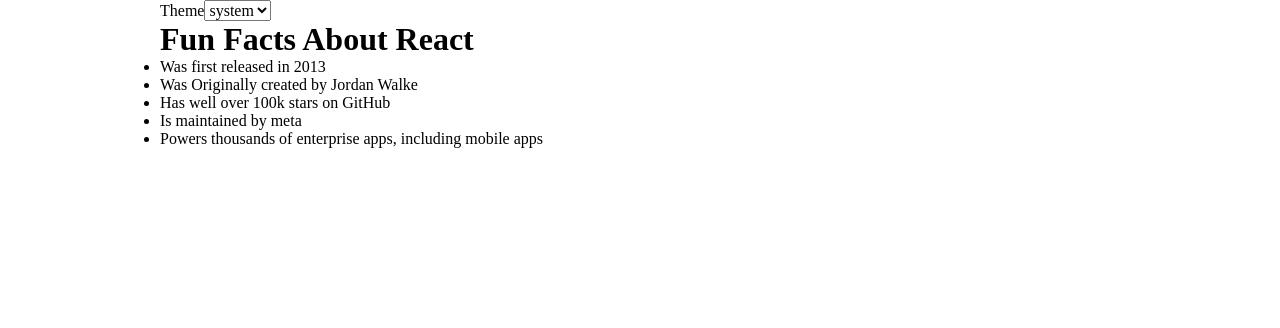
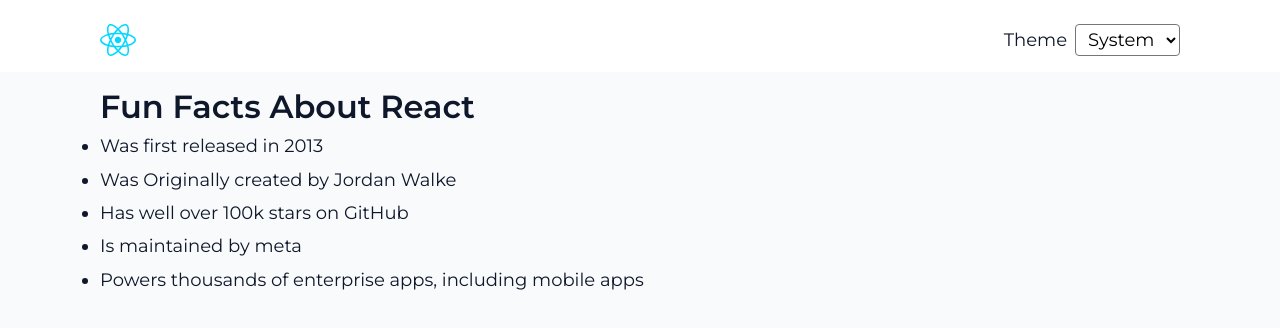
Before and after one commit to Fuego-fuego/Scrimb-React-Course-Project-001, a React (Vite) app: page / in a window 1280 px wide. Shown: the top 328 px of the page. Built offline with nearby package versions, Linux system fonts and the light colour scheme.

Commit message:
style: add layout styles

```diff
--- a/src/components/Header.jsx
+++ /dev/null
@@ -1,16 +0,0 @@
-
-import Themeselector from "./ThemeSelector";
-
-const Header = () =>{
-    return (
-  <header className="primary-header">
-  <div class="container">
-    <div className="primary-header-content-wrapper">
-      <Themeselector/>
-    </div>
-  </div>
-</header>
-)
-}
-
-export default Header
--- /dev/null
+++ b/src/components/header/Header.jsx
@@ -0,0 +1,24 @@
+import {Link} from "react-router-dom"
+import ThemeSelector from "../theme-selector/ThemeSelector.jsx";
+
+import "./header.css"
+import logo from "../../../assets/react.svg"
+
+
+const Header = () =>{
+    return (
+  <header className="primary-header">
+  <div class="container">
+    <div className="primary-header-content-wrapper | flex">
+      {/* Logo */}
+      <div className="logo-wrapper">
+        <Link to="/"><img src={logo} alt="company logo" /></Link>
+      </div>
+      <ThemeSelector/>
+    </div>
+  </div>
+</header>
+)
+}
+
+export default Header
--- /dev/null
+++ b/src/components/header/header.css
@@ -0,0 +1,5 @@
+.primary-header-content-wrapper{
+    justify-content: space-between;
+    padding-block: 1.5rem  1rem;
+    align-items: center;
+}
--- a/src/components/ThemeSelector.jsx
+++ b/src/components/theme-selector/ThemeSelector.jsx
@@ -1,11 +1,12 @@
+import "./theme-selector.css"
 
 const ThemeSelector = () => {
 
 
         return (
-        <div class="theme-selector-wrapper">
+        <div class="theme-selector-wrapper | flex">
                 <label for="themeSelector" className="capitalize">theme</label>
-                <select name="themeSelector" id="themeSelector" className="theme-selector"
+                <select name="themeSelector" id="themeSelector" className="theme-selector | capitalize"
                         aria-label="theme selector">
                         <option value="system" data-theme="system">system</option>
                         <option value="light" data-theme="light">light</option>
--- /dev/null
+++ b/src/components/theme-selector/theme-selector.css
@@ -0,0 +1,9 @@
+.theme-selector-wrapper {
+  gap: 0.5rem;
+  align-items: center;
+}
+
+.theme-selector{
+padding: 0.2rem 0.5rem;
+border-radius: var(--border-radius-200);
+}
--- a/src/pages/Home.jsx
+++ b/src/pages/Home.jsx
@@ -1,4 +1,4 @@
-import Header from "../components/Header"
+import Header from "../components/header/Header.jsx"
 
 const Home = () =>{
 
@@ -8,9 +8,9 @@ const Home = () =>{
         <main>
             {/* Fun Facts About React */}
             <section className="fun-facts-about-react">
-                <div className="container">
+                <div className="container flow">
                     <h2 className="secondary-heading fw-semi-bold capitalize">fun facts about react</h2>
-                    <ul className="fun-facts-list">
+                    <ul className="fun-facts-list | flow" style={{ "--flow-spacer": "0.4rem" }}>
                         <li> Was first released in 2013 </li>
                         <li> Was Originally created by Jordan Walke</li>
                         <li> Has well over 100k stars on GitHub</li>
--- a/src/style.css
+++ b/src/style.css
@@ -7,7 +7,8 @@
  --clr-react-logo-aqua-blue:#61DBFB;
 
   --clr-neutral-100: #ffffff;
-  --clr-neutral-200: #dedede;
+  --clr-neutral-200: #f8fafc;
+  --clr-neutral-250: #e7e7e7;
   --clr-neutral-300: #8c8c8c;
   --clr-neutral-500: #696969;
   --clr-neutral-600: #444444;
@@ -15,7 +16,7 @@
   --clr-neutral-800: #151515;
   --clr-neutral-900: #000;
 
-  --body-fg: light-dark(var(--clr-neutral-700), var(--clr-neutral-200));
+  --body-fg: light-dark(#0f172a, var(--clr-neutral-250));
   --body-bg: light-dark(var(--clr-neutral-200), var(--clr-neutral-700));
   --header-bg: light-dark(var(--clr-neutral-100), var(--clr-neutral-800));
   --section-bg: light-dark(var(--clr-neutral-100), var(--clr-neutral-800));
@@ -61,7 +62,9 @@
   --fs-table: var(--fs-200);
 
   --border-input: 1px solid var(--border-clr);
+  --border-radius-200: 4px;
   --border-radius-400: 8px;
+
 }
 
 @media (min-width: 50em) {
@@ -155,7 +158,41 @@ svg {
 }
 
 /* ===========================
-5. UTILITY CLASSES
+3. GLOBAL STYLES
+===========================*/
+h1,
+h2,
+h3,
+h4,
+h5,
+h6 {
+  font-family: var(--ff-heading);
+  line-height: 1.2;
+}
+
+body {
+  font-family: var(--ff-body);
+  font-size: var(--fs-body);
+  color: var(--body-fg);
+  background-color: var(--body-bg);
+  line-height: 1.5;
+}
+
+.primary-header{
+  background-color: var(--header-bg);
+}
+
+select {
+  background: var(--input-bg);
+}
+
+main {
+  padding-block: 1rem 3rem;
+}
+
+
+/* ===========================
+4. UTILITY CLASSES
 ===========================*/
 .primary-heading {
   font-size: var(--fs-primary-heading);
@@ -185,6 +222,7 @@ svg {
   font-weight: var(--fw-bold);
 }
 
+
 .container {
   --max-width: 60em;
   --padding-inline: 1rem;
@@ -193,5 +231,9 @@ svg {
 }
 
 :where(.flow > *:not(:first-child)) {
-  margin-top:var(--flow-spacing, 1.5rem);
+  margin-top:var(--flow-spacer, 1.5rem);
 }
+
+.flex{
+  display: flex;
+}
```
